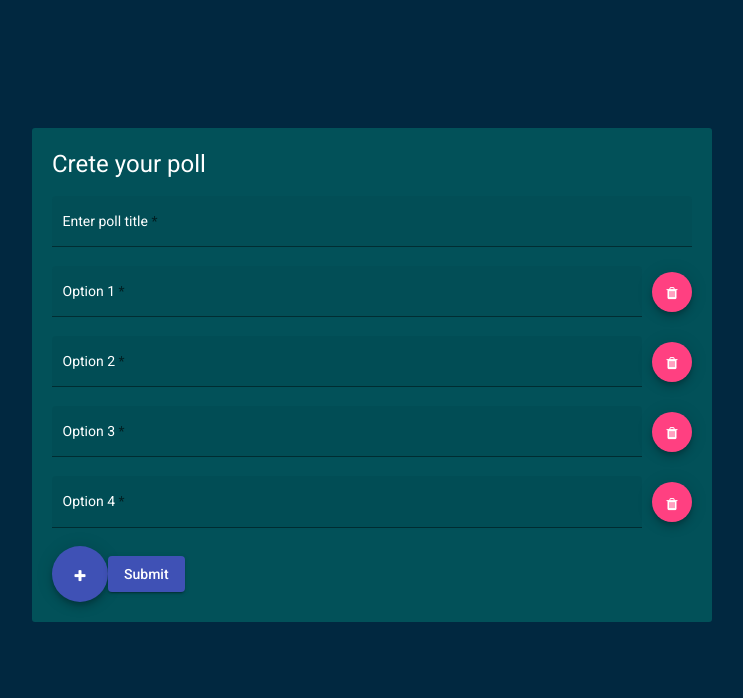
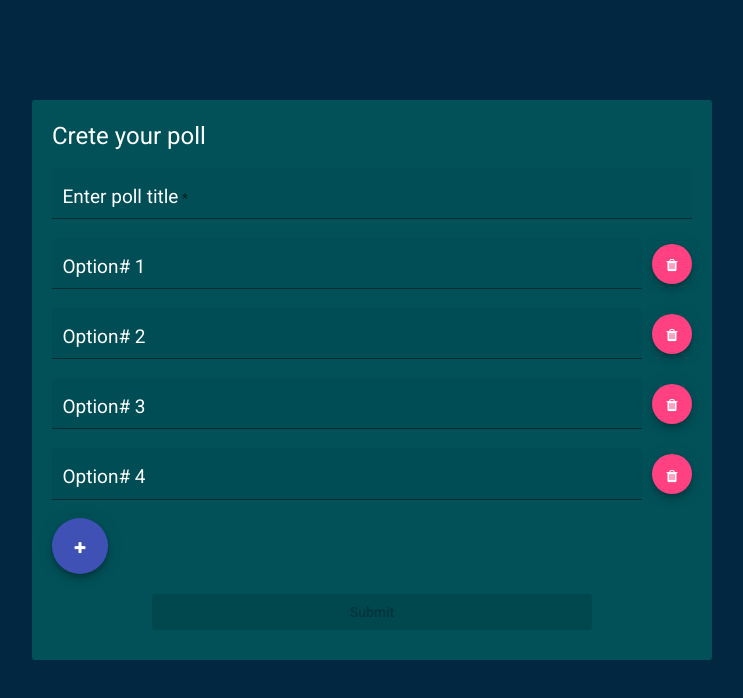
Before and after one commit to rpask00/quickpoll, an Angular app: page / in a window 1280 px wide. Shown: the top 698 px of the page, without its empty margins (268-1011 px from the left). Built offline with nearby package versions, Linux system fonts and the light colour scheme.

Commit message:
form update

```diff
--- a/angular.json
+++ b/angular.json
@@ -127,5 +127,8 @@
       }
     }
   },
-  "defaultProject": "quickpoll"
+  "defaultProject": "quickpoll",
+  "cli": {
+    "analytics": false
+  }
 }
--- a/package.json
+++ b/package.json
@@ -21,8 +21,10 @@
     "@angular/platform-browser": "~9.1.4",
     "@angular/platform-browser-dynamic": "~9.1.4",
     "@angular/router": "~9.1.4",
+    "firebase-tools": "^9.2.1",
     "rxjs": "~6.5.4",
     "tslib": "^1.10.0",
+    "u": "^0.1.0",
     "zone.js": "~0.10.2"
   },
   "devDependencies": {
--- a/src/app/app-routing.module.ts
+++ b/src/app/app-routing.module.ts
@@ -5,9 +5,9 @@ import { HomeScreenComponent } from './home-screen/home-screen.component';
 
 const routes: Routes = [
   {
-    path:"",
-    pathMatch:'full',
-    component:HomeScreenComponent
+    path: "",
+    pathMatch: 'full',
+    component: HomeScreenComponent
   }
 ];
 
--- a/src/app/home-screen/home-screen.component.html
+++ b/src/app/home-screen/home-screen.component.html
@@ -10,7 +10,7 @@
     <div *ngFor="let option of options.controls; index as i" class="option">
 
       <mat-form-field appearance="fill">
-        <mat-label>Option {{i+1}} </mat-label>
+        <mat-label>Option# {{i+1}} </mat-label>
         <input matInput [formControl]='option'>
       </mat-form-field>
 
@@ -20,13 +20,13 @@
       </button>
     </div>
 
-    <!-- <button (click)='addoption()' mat-raised-button color='primary'>Add</button> -->
-    <button (click)='addoption()' mat-fab color='primary'>
-      <i class="demo-icon icon-plus"></i>
-    </button>
+    <div class="btns">
+
+      <button (click)='addoption()' mat-fab color='primary'>
+        <i class="demo-icon icon-plus"></i>
+      </button>
+      <button [disabled]='!formg.valid'  mat-raised-button color='primary' class='submit' (click)='submit()'>Submit</button>
 
 
-    <button mat-raised-button color='primary'>Submit</button>
-
-
+    </div>
   </form>
--- a/src/app/home-screen/home-screen.component.scss
+++ b/src/app/home-screen/home-screen.component.scss
@@ -3,19 +3,11 @@ form {
         color: white;
     }
 
+    background-color: #025159;
+    padding: 20px;
     width: 50vw;
-    padding: 20px;
     border-radius: 3px;
-    background-color: #025159;
-
-    position: absolute;
-
-    top: 10vw;
-    left: 50%;
-    transform: translateX(-50%);
-
-
-
+    margin :100px auto 100px auto;
 
     mat-form-field {
         width: 100%;
@@ -32,9 +24,19 @@ form {
         }
 
     }
+
+    .submit {
+        margin: 20px 100px 10px 100px;
+    }
+
+    .btns {
+        display: flex;
+        flex-direction: column;
+    }
 }
 
 mat-label {
+    font-size: 19px;
     color: white;
 }
 
--- a/src/app/home-screen/home-screen.component.ts
+++ b/src/app/home-screen/home-screen.component.ts
@@ -1,5 +1,6 @@
 import { Component, OnChanges, OnInit } from '@angular/core';
 import { FormArray, FormBuilder, FormControl, FormGroup, Validators } from '@angular/forms';
+import { Option, Pool } from '../../interfaces';
 @Component({
   selector: 'app-home-screen',
   templateUrl: './home-screen.component.html',
@@ -20,20 +21,22 @@ export class HomeScreenComponent implements OnInit {
     })
 
     this.options = new FormArray([
-      new FormControl('', [Validators.required]),
-      new FormControl('', [Validators.required]),
-      new FormControl('', [Validators.required]),
-      new FormControl('', [Validators.required]),
+      new FormControl('', []),
+      new FormControl('', []),
+      new FormControl('', []),
+      new FormControl('', []),
     ])
   }
 
   ngOnInit(): void {
+    console.log(this.formg.valid);
+
   }
 
 
   addoption() {
     this.option_count++;
-    this.options.controls.push(new FormControl('', [Validators.required]))
+    this.options.controls.push(new FormControl('', []))
   }
 
 
@@ -41,4 +44,19 @@ export class HomeScreenComponent implements OnInit {
     this.options.removeAt(id)
   }
 
+  submit() {
+    let pool: Pool = {
+      title: this.formg.controls.title.value,
+      options: []
+    }
+
+    this.options.controls.forEach((op, i) => {
+      pool.options.push({
+        name: op.value,
+        votes: 0
+      })
+    })
+
+  }
+
 }
--- /dev/null
+++ b/src/interfaces.ts
@@ -0,0 +1,9 @@
+export interface Pool {
+    title: string,
+    options: Option[]
+}
+
+export interface Option {
+    name: string,
+    votes: number
+}
--- a/src/styles.scss
+++ b/src/styles.scss
@@ -2,7 +2,6 @@
 
 html,
 body {
-    height: 100%;
     margin: 0;
 }
 
```
Also changed, not shown: 1 other file (tests, documents, lock files or other folders).
